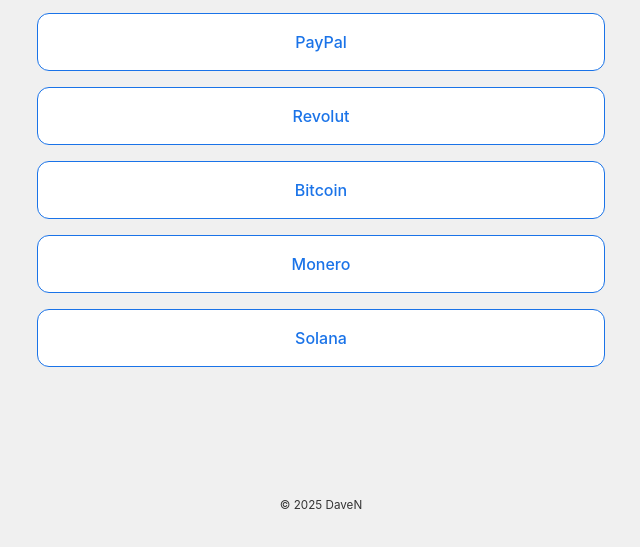
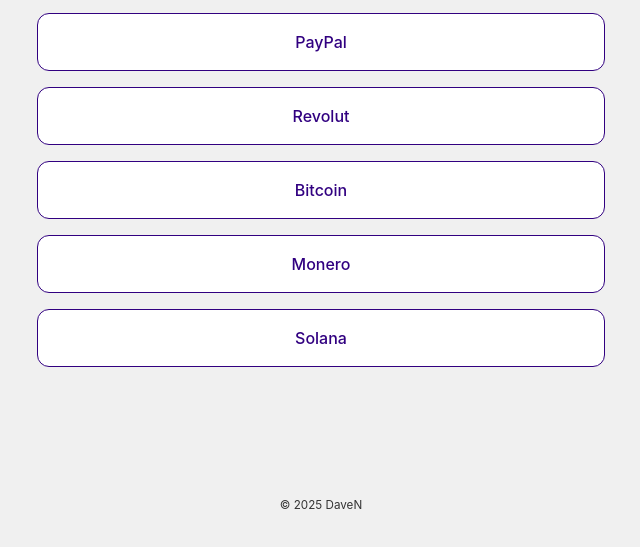
Before and after one commit to xDaveN/donate, a plain HTML site: page docs/index.html in a window 1280 px wide. Shown: the part 251-798 px from the top of the page, without its empty margins (319-959 px from the left). Drawn offline with Linux system fonts and the light colour scheme.

Commit message:
change styling

```diff
--- a/docs/assets/css/styles.css
+++ b/docs/assets/css/styles.css
@@ -15,12 +15,12 @@
   --primary-color-light: #ffffff;
   --background-color-light: #f0f0f0;
   --text-color-light: #333;
-  --link-color-light: #1a73e8;
+  --link-color-light: #310080;
   --bio-color-light: #666;
   --primary-color-dark: #1e1e1e;
   --background-color-dark: #121212;
   --text-color-dark: #e0e0e0;
-  --link-color-dark: #8ab4f8;
+  --link-color-dark: #9886ff;
   --bio-color-dark: #aaa;
 }
 /* Light Theme */
--- a/themes/custom/assets/css/styles.css
+++ b/themes/custom/assets/css/styles.css
@@ -15,12 +15,12 @@
   --primary-color-light: #ffffff;
   --background-color-light: #f0f0f0;
   --text-color-light: #333;
-  --link-color-light: #1a73e8;
+  --link-color-light: #310080;
   --bio-color-light: #666;
   --primary-color-dark: #1e1e1e;
   --background-color-dark: #121212;
   --text-color-dark: #e0e0e0;
-  --link-color-dark: #8ab4f8;
+  --link-color-dark: #9886ff;
   --bio-color-dark: #aaa;
 }
 /* Light Theme */
```
